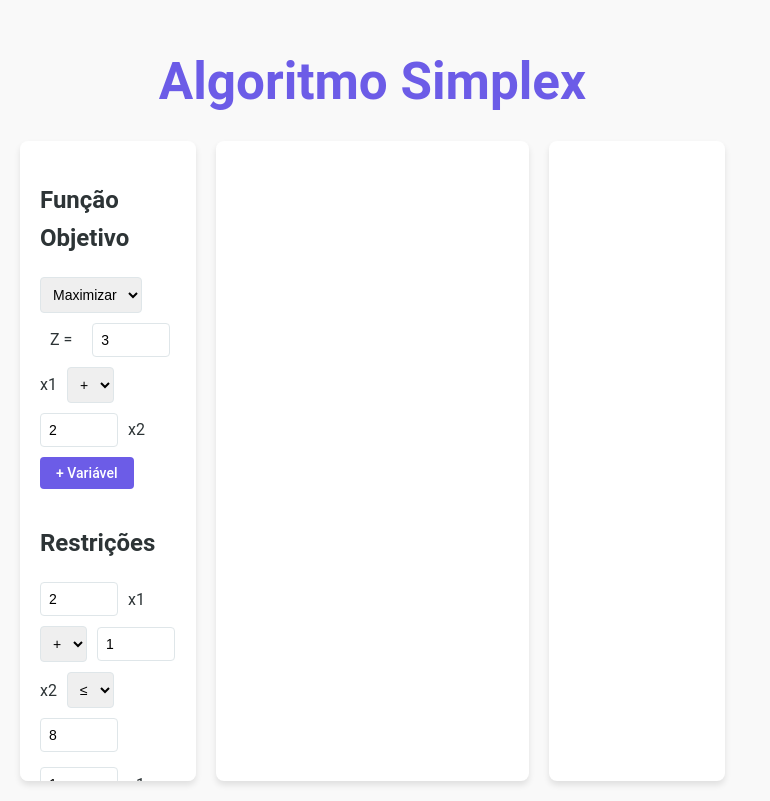
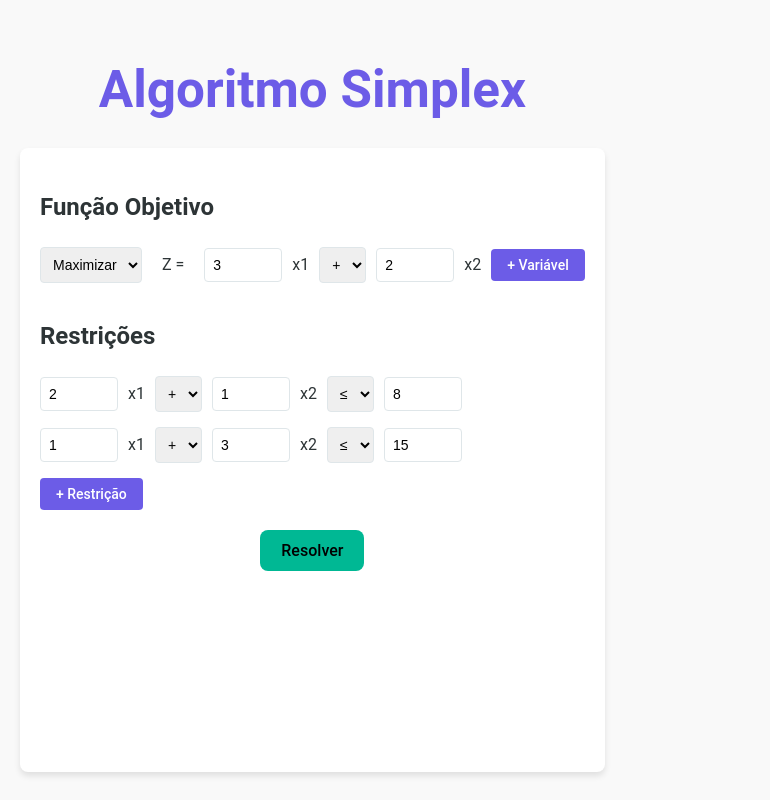
Before and after one commit to TamLeal/simplex_app_v2, a React (Vite) app: page / in a window 1280 px wide. Shown: the whole page, without its empty margins (0-770 px from the left). Built offline with nearby package versions, Linux system fonts and the light colour scheme; the HTML template or start-up script is replaced by a standard one.

Commit message:
app with columns adjusted

```diff
--- a/src/App.css
+++ b/src/App.css
@@ -33,6 +33,7 @@ body {
 .content {
   display: flex;
   gap: 20px;
+  height: 78vh;
 }
 
 .column {
@@ -40,16 +41,20 @@ body {
   border-radius: 8px;
   box-shadow: 0 4px 6px var(--shadow-color);
   padding: 20px;
+  flex: 1; /* Cada coluna ocupa o mesmo espaço */
   overflow-y: auto;
-  height: calc(100vh - 200px);
 }
 
-.input-column, .result-column {
+.input-column,
+.result-column,
+.solution-column {
+  display: none; /* Inicialmente escondido */
   flex: 1;
 }
 
-.solution-column {
-  flex: 2;
+.result-column.active,
+.solution-column.active {
+  display: block; /* Mostrar colunas quando ativas */
 }
 
 .input-column {
@@ -65,7 +70,8 @@ body {
   margin-bottom: 15px;
 }
 
-.input, .select {
+.input,
+.select {
   padding: 8px;
   border-radius: 4px;
   border: 1px solid var(--border-color);
@@ -81,7 +87,8 @@ body {
   width: auto;
 }
 
-.input:focus, .select:focus {
+.input:focus,
+.select:focus {
   outline: none;
   border-color: var(--primary-color);
   box-shadow: 0 0 0 2px rgba(108, 92, 231, 0.2);
@@ -113,6 +120,7 @@ body {
   margin: 20px auto;
   font-size: 16px;
   padding: 10px 20px;
+  cursor: pointer;
 }
 
 .table {
@@ -125,7 +133,8 @@ body {
   border-radius: 8px;
 }
 
-.table th, .table td {
+.table th,
+.table td {
   padding: 10px;
   text-align: center;
 }
@@ -183,7 +192,8 @@ body {
   background-color: #e8f4fd;
 }
 
-.final-solution, .graph {
+.final-solution,
+.graph {
   margin-bottom: 20px;
 }
 
@@ -197,7 +207,9 @@ body {
     max-height: none;
   }
 
-  .input-column, .solution-column, .result-column {
+  .input-column,
+  .solution-column,
+  .result-column {
     flex: 1 1 auto;
   }
 }
@@ -208,7 +220,9 @@ body {
     align-items: stretch;
   }
 
-  .input, .select, .button {
+  .input,
+  .select,
+  .button {
     width: 100%;
   }
 }
--- a/src/App.jsx
+++ b/src/App.jsx
@@ -15,6 +15,7 @@ const App = () => {
   const [steps, setSteps] = useState([]);
   const [currentStep, setCurrentStep] = useState(0);
   const [solution, setSolution] = useState(null);
+  const [isSolved, setIsSolved] = useState(false); // Estado para controlar a exibição dos cards
 
   const solve = () => {
     const solutionSteps = solveSimplexProblem(objective, constraints);
@@ -22,6 +23,7 @@ const App = () => {
     setCurrentStep(0);
     const finalTableau = solutionSteps[solutionSteps.length - 1].tableau;
     setSolution(extractSolution(finalTableau, objective.z.length));
+    setIsSolved(true); // Mostra os cards de resultados e soluções
   };
 
   return (
@@ -29,13 +31,15 @@ const App = () => {
       <h1 className="header">Algoritmo Simplex</h1>
 
       <div className="content">
+        {/* Coluna de Inputs */}
         <div className="column input-column">
           <ObjectiveFunction objective={objective} setObjective={setObjective} />
           <Constraints constraints={constraints} setConstraints={setConstraints} objective={objective} />
           <button onClick={solve} className="solve-button">Resolver</button>
         </div>
 
-        <div className="column solution-column">
+        {/* Coluna de Soluções */}
+        <div className={`column solution-column ${isSolved ? 'active' : ''}`}>
           {steps.length > 0 && (
             <Solution
               steps={steps}
@@ -46,7 +50,8 @@ const App = () => {
           )}
         </div>
 
-        <div className="column result-column">
+        {/* Coluna de Resultados */}
+        <div className={`column result-column ${isSolved ? 'active' : ''}`}>
           {solution && (
             <>
               <div className="final-solution">
```
